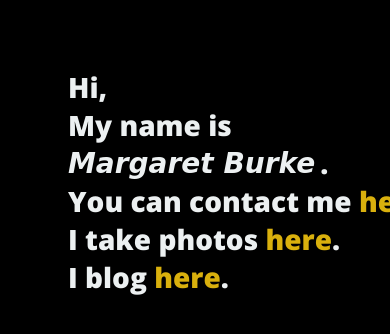
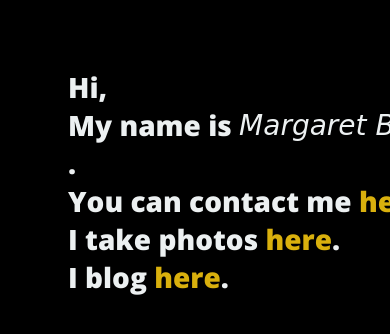
Before and after one commit to swaffoz/margaretburke, a plain HTML site: page index.html in a window 390 px wide. Shown: the top 334 px of the page. Drawn offline with nearby package versions, Linux system fonts and the light colour scheme; a web font is replaced by a local one.

Commit message:
added mobile font fix

```diff
--- a/stylesheets/index.css
+++ b/stylesheets/index.css
@@ -29,6 +29,10 @@ em {
   position: relative;
   top:-5px;
   padding-right:5px;
+
+  /* Font-weight hack to tell Mobile Safari to stop mangling custom fonts */
+  font-weight: normal;
+  text-shadow: none;
 }
 
 a {
```
Also changed, not shown: 1 other file.
